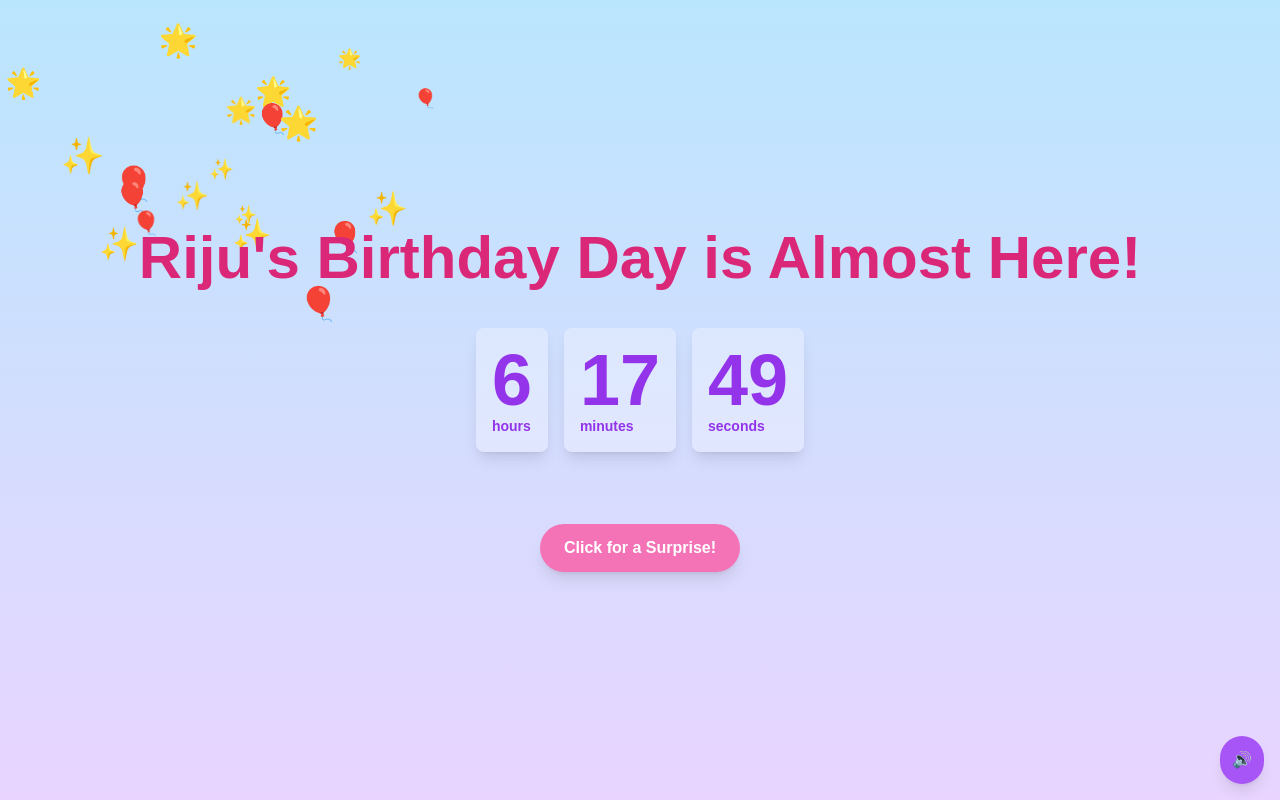
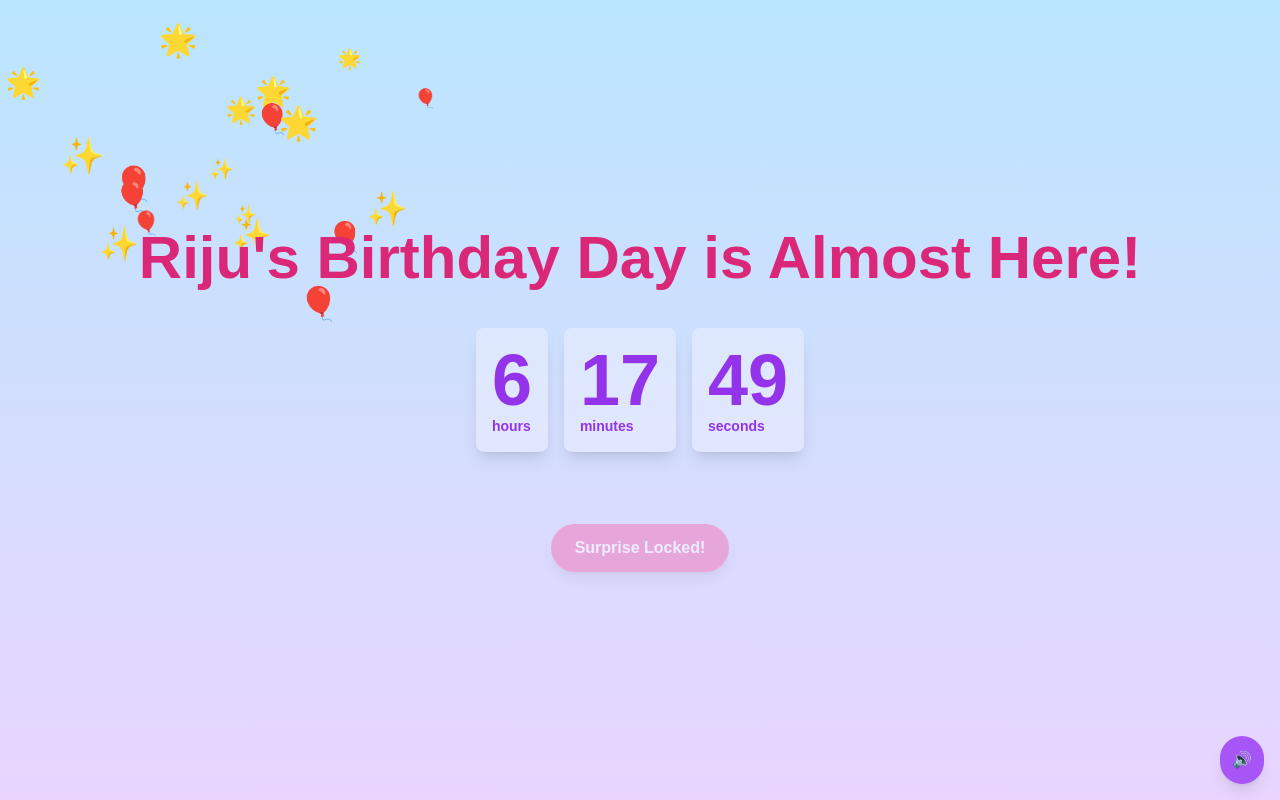
Before and after one commit to AbhishekCS3459/CountdownWebsite, a Next.js app: page / in a window 1280 px wide. Built offline with nearby package versions, Linux system fonts and the light colour scheme.

Commit message:
complete main final

```diff
--- a/app/page.tsx
+++ b/app/page.tsx
@@ -39,7 +39,7 @@ export default function BirthdayCountdown() {
 
       <CountdownTimer setIsTimeUp={setIsTimeUp} />
 
-      <SurpriseButton disabled={isTimeUp}/>
+      <SurpriseButton disabled={!isTimeUp}/>
 
       <MusicPlayer />
 
```
